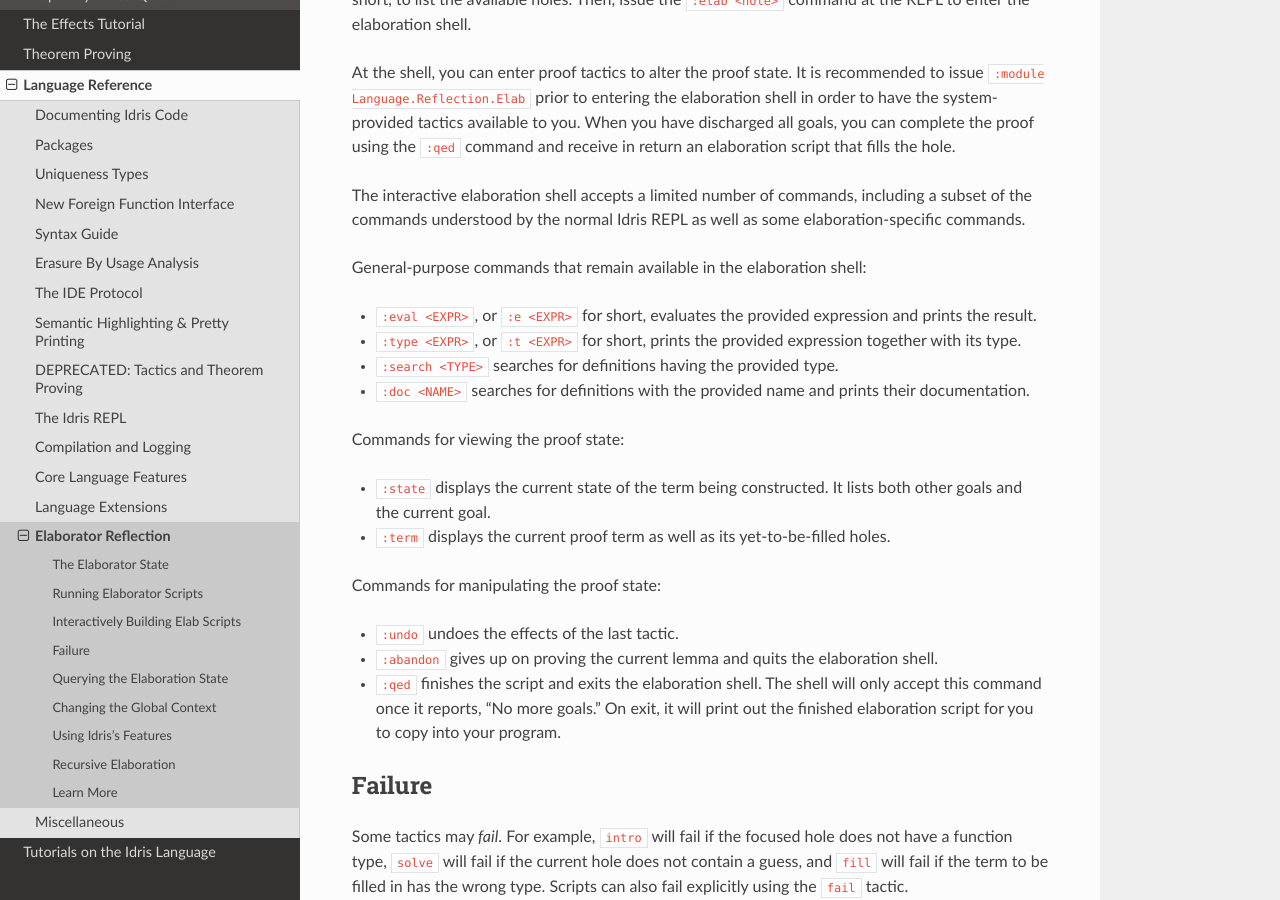
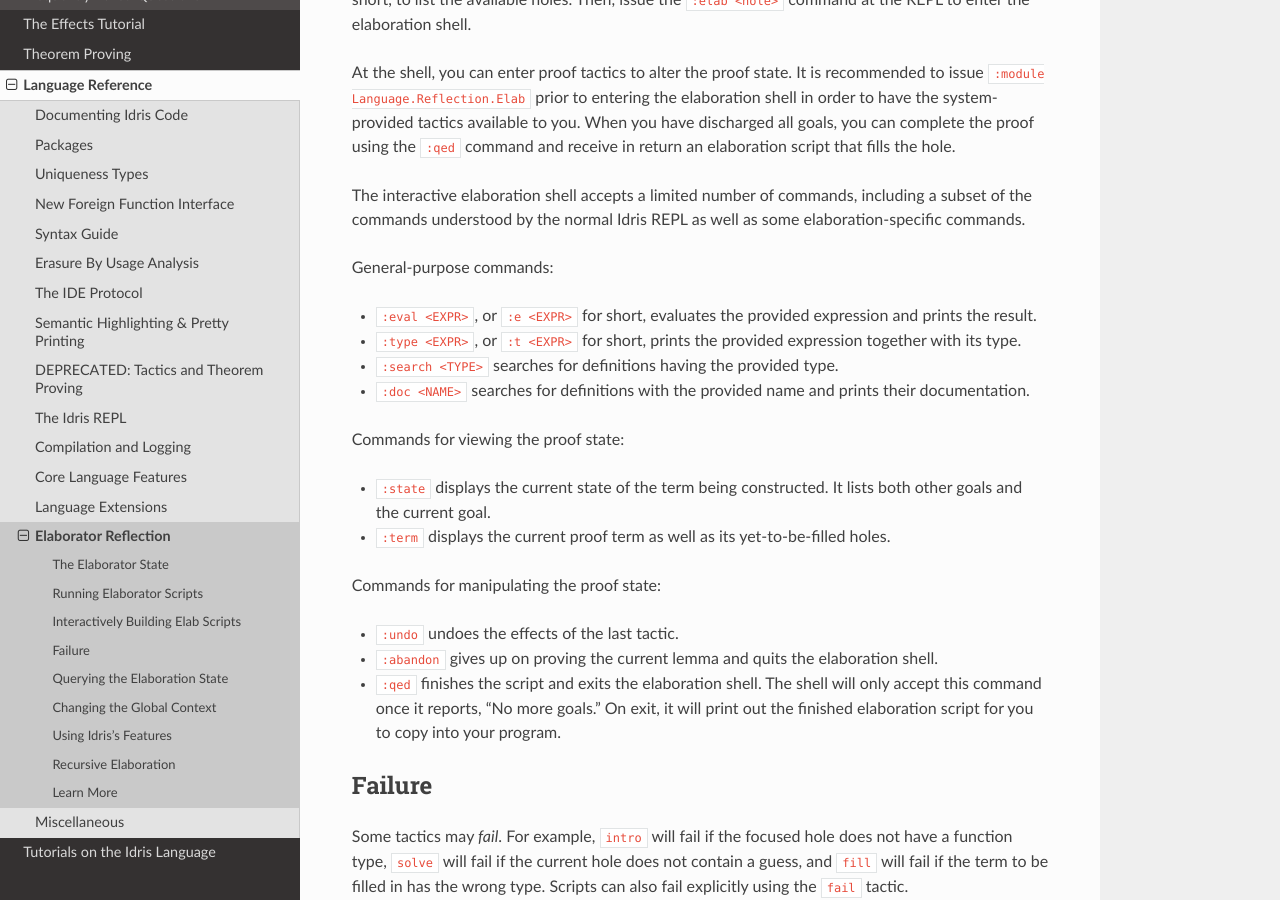
Before and after one commit to idris-lang/Idris-dev, a Sphinx documentation site: the page built from docs/reference/elaborator-reflection.rst, in a window 1280 px wide and 900 px high, scrolled down 1649 px. Built offline with Sphinx 7.4.7 and the Read the Docs theme 2.0.0, drawn with Linux system fonts in a browser that asks for light colours; formulas are drawn with MathJax 3.

Commit message:
Drop claim that general-purpose commands are general REPL commands
:e at least is not, as pointed out by @david-christiansen.

```diff
--- a/docs/reference/elaborator-reflection.rst
+++ b/docs/reference/elaborator-reflection.rst
@@ -91,7 +91,7 @@
 including a subset of the commands understood by the normal Idris REPL
 as well as some elaboration-specific commands.
 
-General-purpose commands that remain available in the elaboration shell:
+General-purpose commands:
 
 - ``:eval <EXPR>``, or ``:e <EXPR>`` for short, evaluates the provided expression
   and prints the result.
```
